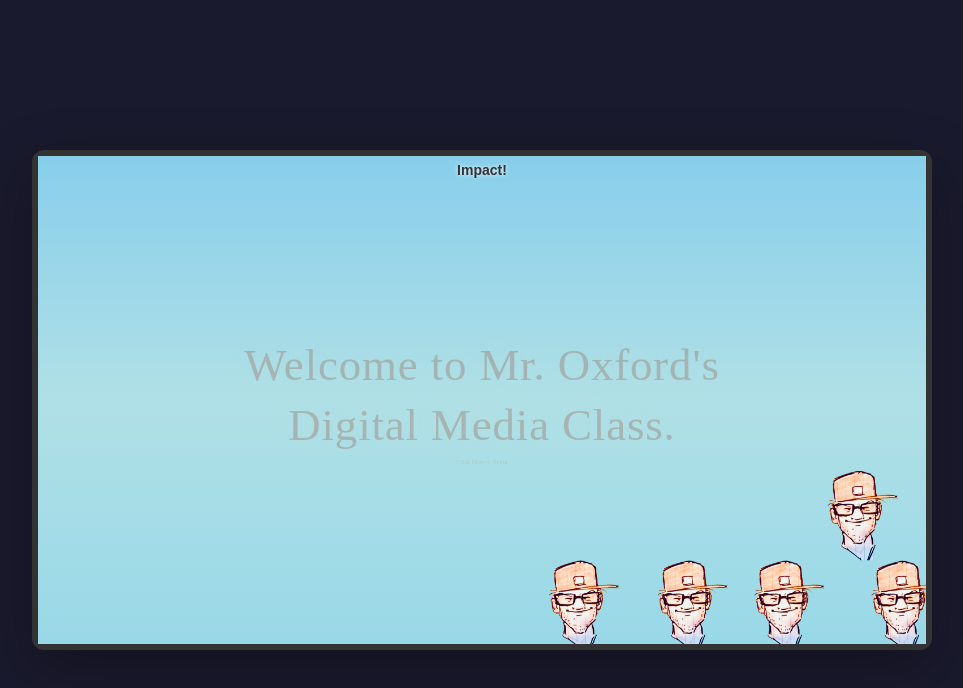
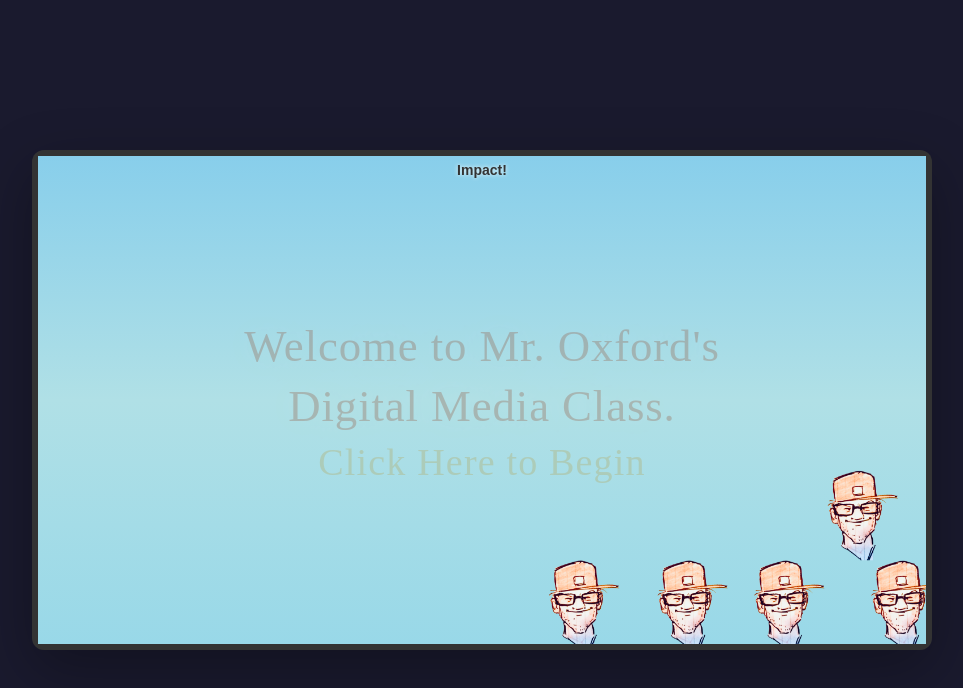
Before and after one commit to senorgithubesmacho/angry-birds-canvas, a plain HTML site: page index.html in a window 1280 px wide. Shown: the whole page, without its empty margins (158-1121 px from the left). Drawn offline with nearby package versions, Linux system fonts and the light colour scheme; a web font is replaced by a local one.

Commit message:
Update index.html
Co-authored-by: Cursor <cursoragent@cursor.com>

```diff
--- a/index.html
+++ b/index.html
@@ -88,7 +88,7 @@
     }
     #title-overlay .subtitle-text {
       font-family: 'Rye', serif;
-      font-size: 0.35em;
+      font-size: clamp(1.275rem, 3.825vw, 2.38rem);
       letter-spacing: 0.03em;
       opacity: 0.2;
       color: #B8860B;
```
